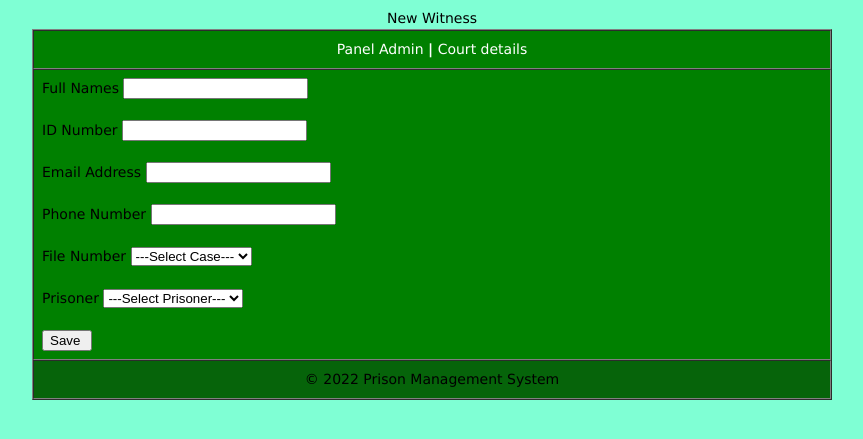
After one commit to Susan56789/prison-system, a PHP site: page /admin/newWitness.php in a window 1280 px wide. The commit adds this page. Shown: the top 439 px of the page, without its empty margins (208-1071 px from the left). Run offline with PHP 8.4, Linux system fonts and the light colour scheme; data that the repository does not hold is empty.

Commit message:
new witness

```diff
--- /dev/null
+++ b/admin/newWitness.php
@@ -0,0 +1,69 @@
+<!DOCTYPE html>
+<html lang="en">
+
+<head>
+    <meta charset="UTF-8">
+    <meta http-equiv="X-UA-Compatible" content="IE=edge">
+    <meta name="viewport" content="width=device-width, initial-scale=1.0">
+    <title>Witness</title>
+    <link rel="stylesheet" media="screen" href="login.css">
+</head>
+
+<body>
+    <div>
+        <table align='center' border='1' bgcolor='green' width='800' cellpadding='8' cellspacing='0' height='200'>
+            <tr>
+
+                <td align="center"><a href="adminpanel.php" target="_parent">Panel Admin <b>|</b></a>
+
+                    <a href="viewcase.php" target="_parent">Court details</a>
+                </td>
+
+            </tr>
+            <caption>New Witness</caption>
+            <tr>
+                <td>
+                    <form action="valinatewitness.php" method="post">
+                        <label>Full Names</label>
+                        <input type="text" name="Fnames" id="Fnames" /><br /><br />
+                        <label>ID Number</label>
+                        <input type="text" name="id" /><br /><br />
+                        <label>Email Address</label>
+                        <input type="email" name="email" id="email" /><br /><br />
+                        <label>Phone Number</label>
+                        <input type="tel" name="tel" id="tel" /><br /><br />
+                        <label>File Number</label>
+                        <select name="Filenum">
+                            <option>---Select Case---</option>
+                            <?php
+                            $con = mysqli_connect('localhost', 'prison', 'prison123.', 'prison_system');
+
+                            $msql = mysqli_query($con, "SELECT * FROM registration");
+                            while ($m_row = mysqli_fetch_array($msql))
+                                echo ("<option value = '" . $m_row['File_num'] . "'>" . $m_row['File_num'] . "</option>");
+                            ?>
+                        </select><br /><br />
+                        <label>Prisoner</label>
+                        <select name="Nid">
+                            <option>---Select Prisoner---</option>
+                            <?php
+                            $con = mysqli_connect('localhost', 'prison', 'prison123.', 'prison_system');
+
+                            $msql = mysqli_query($con, "SELECT * FROM registration");
+                            while ($m_row = mysqli_fetch_array($msql))
+                                echo ("<option value = '" . $m_row['id'] . "'>" . $m_row['id'] . "</option>");
+                            ?>
+                        </select><br /><br />
+
+                        <input type="submit" name="signup" id="Add" value="Save " title="" border="0">
+                    </form>
+                </td>
+            </tr>
+            <tr><?php
+                include("footer.php");
+                ?></tr>
+        </table>
+    </div>
+</body>
+
+</html>
--- a/admin/witness.php
+++ b/admin/witness.php
@@ -13,7 +13,7 @@
     <table align='center' border='1' bgcolor='green' width='800' cellpadding='8' cellspacing='0' height='200'>
         <tr>
 
-            <td align="center"><a href="adminpanel.php" target="_parent">Panel Admin <b>|</b></a>
+            <td align="center"><a href="newWitness.php">Add Witness <b>|</b></a><a href="adminpanel.php" target="_parent">Panel Admin <b>|</b></a>
 
                 <a href="viewcase.php" target="_parent">Court details</a>
             </td>
@@ -31,7 +31,7 @@
                 <?php
 
 
-                $select = mysqli_query($link, "SELECT * from witness where NationalID");
+                $select = mysqli_query($link, "SELECT * from witness ORDER BY File_num DESC");
 
                 echo "<table width='100%' border='0' cellpadding='3' cellspacing='2' bgcolor='silver'>
     <caption><b>Witness Details</b></caption>
```
Also changed, not shown: admin/valinatewitness.php (added, +33 -0 lines).
